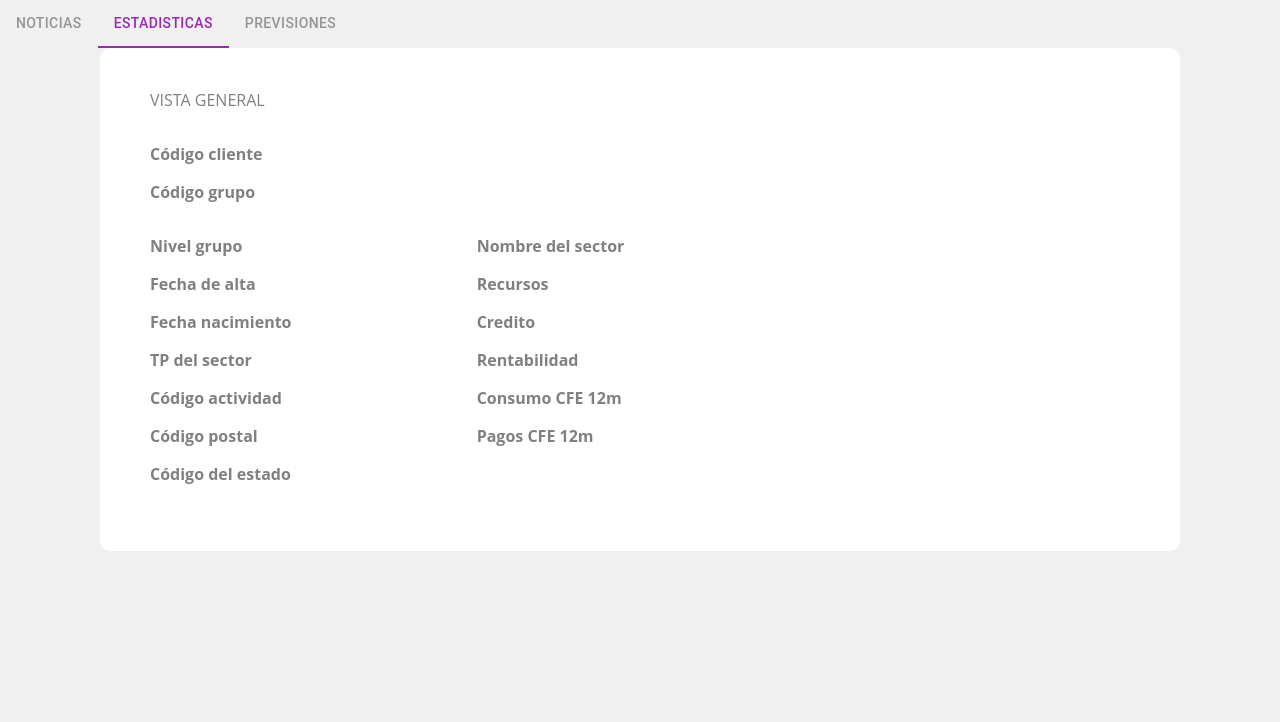
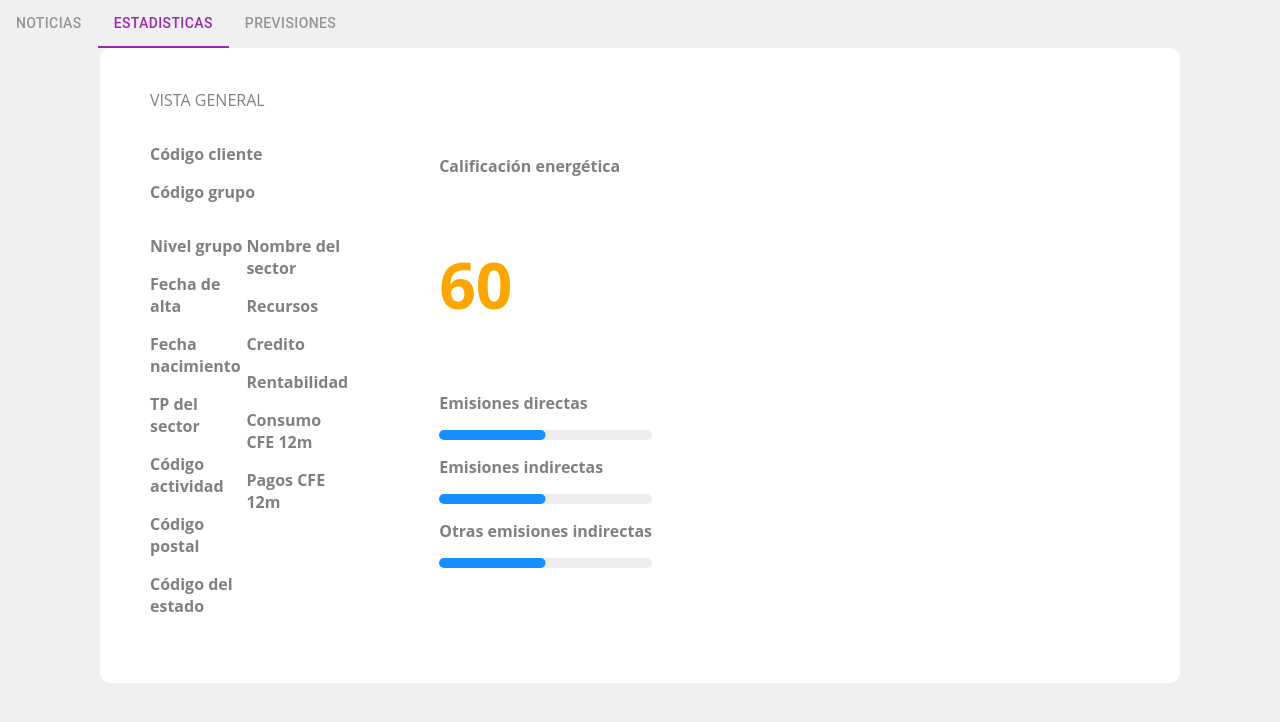
Before and after one commit to VictorGreco/hackathon-bbva-2021-demo, a React (Create React App) app: page /company/1 in a window 1280 px wide. Shown: the top 722 px of the page. Built offline with nearby package versions, Linux system fonts and the light colour scheme; no server answers.

Commit message:
feature: added detail page and finished first page

```diff
--- a/src/components/app-bar.js
+++ b/src/components/app-bar.js
@@ -69,7 +69,7 @@ export default function PrimarySearchAppBar({ setSearch }) {
               placeholder="Search…"
               inputProps={{ 'aria-label': 'search' }}
               onChange={(event) => {
-                  setSearch(event.target.value)
+                setSearch(event.target.value)
               }}
             />
           </Search>
--- a/src/components/details.js
+++ b/src/components/details.js
@@ -4,6 +4,7 @@ import axios from 'axios';
 import Grid from '@mui/material/Grid';
 import { makeStyles } from '@mui/styles';
 import ColorTabs from './tabs';
+import ProgressBar from './progress-bar';
 
 const useStyles = makeStyles({
     tabsWrapper: {
@@ -13,7 +14,9 @@ const useStyles = makeStyles({
         backgroundColor: '#FFFFFF',
         margin: '0px 100px 50px 100px',
         padding: '25px 50px 50px 50px',
-        borderRadius: '10px'
+        borderRadius: '10px',
+        display: 'flex',
+        alignItems: 'center',
     },
     title: {
         fontSize: '1rem',
@@ -31,6 +34,24 @@ const useStyles = makeStyles({
         fontSize: '1rem',
         fontFamily: 'Open Sans',
         color: '#CCCCCC',
+    },
+    totalScore: {
+        fontSize: '4rem',
+        fontFamily: 'Open Sans',
+        fontWeight: 'bold',
+        color: '#CCCCCC',
+    },
+    red: {
+        color: 'red',
+    },
+    orange: {
+        color: 'orange'
+    },
+    green: {
+        color: 'green'
+    },
+    alignCentre: {
+        textAlign: 'center'
     }
 });
 
@@ -57,7 +78,7 @@ function Details() {
             </Grid>
             <Grid item xs={12}>
                 <Grid className={classes.mainWrapper}>
-                    <Grid item xs={6}>
+                    <Grid item xs={7}>
                         <p className={classes.title}>Vista general</p>
                         <Grid container>
                             <Grid item xs={12}>
@@ -114,7 +135,25 @@ function Details() {
                             </Grid>
                         </Grid>
                     </Grid>
-                    <Grid item xs={6}></Grid>
+                    <Grid item xs={5}>
+                        <p className={classes.metricTitle}>Calificación energética</p>
+                        <p
+                            className={`${classes.totalScore} ${60 < 50 ?
+                                classes.red :
+                                60 < 100 ?
+                                    classes.orange :
+                                    classes.green}`}
+                        >60</p>
+
+                        <p className={classes.metricTitle}>Emisiones directas</p>
+                        <ProgressBar color='first'/>
+
+                        <p className={classes.metricTitle}>Emisiones indirectas</p>
+                        <ProgressBar color='second' />
+
+                        <p className={classes.metricTitle}>Otras emisiones indirectas</p>
+                        <ProgressBar color='third' />
+                    </Grid>
                 </Grid>
             </Grid>
         </Grid>
--- /dev/null
+++ b/src/components/progress-bar.js
@@ -0,0 +1,52 @@
+import * as React from 'react';
+import { styled } from '@mui/material/styles';
+import LinearProgress, { linearProgressClasses } from '@mui/material/LinearProgress';
+import { makeStyles } from '@mui/styles';
+
+
+const BorderLinearProgress = styled(LinearProgress)(({ theme }) => ({
+  height: 10,
+  borderRadius: 5,
+  [`&.${linearProgressClasses.colorPrimary}`]: {
+    backgroundColor: theme.palette.grey[theme.palette.mode === 'light' ? 200 : 800],
+  },
+  [`& .${linearProgressClasses.bar}`]: {
+    borderRadius: 5,
+    backgroundColor: theme.palette.mode === 'light' ? '#1a90ff' : '#308fe8',
+  },
+}));
+
+const useStyles = makeStyles({
+  color1: {
+    [`& .${linearProgressClasses.bar}`]: {
+      borderRadius: 5,
+      backgroundColor: '#59981A',
+    },
+  },
+  color2: {
+    [`& .${linearProgressClasses.bar}`]: {
+      borderRadius: 5,
+      backgroundColor: '#81B622',
+    },
+  },
+  color3: {
+    [`& .${linearProgressClasses.bar}`]: {
+      borderRadius: 5,
+      backgroundColor: '#ECF87F',
+    },
+  }
+});
+
+export default function ProgressBar({ color }) {
+  const classes = useStyles();
+
+  const colorDict = {
+    first: classes.color1,
+    second: classes.color2,
+    third: classes.color3,
+  }
+
+  return (
+      <BorderLinearProgress variant="determinate" value={50} className={colorDict[color]} />
+  );
+}
--- a/src/components/sortable-table.js
+++ b/src/components/sortable-table.js
@@ -10,7 +10,7 @@ import TableHead from '@mui/material/TableHead';
 import TableRow from '@mui/material/TableRow';
 import TableSortLabel from '@mui/material/TableSortLabel';
 import Paper from '@mui/material/Paper';
-import Checkbox from '@mui/material/Checkbox';
+import { useHistory } from "react-router-dom";
 import { visuallyHidden } from '@mui/utils';
 
 function descendingComparator(a, b, orderBy) {
@@ -46,13 +46,37 @@ const headCells = [
         id: ' cd_cliente',
         numeric: false,
         disablePadding: true,
-        label: ' cd_cliente',
+        label: ' Código cliente',
     },
     {
         id: 'nm_sector',
         numeric: true,
         disablePadding: false,
-        label: 'nm_sector',
+        label: 'Nombre del sector',
+    },
+    {
+        id: 'emisiones_directas',
+        numeric: true,
+        disablePadding: false,
+        label: 'Emisiones directas',
+    },
+    {
+        id: 'emisiones_indirectas',
+        numeric: true,
+        disablePadding: false,
+        label: 'Emisiones indirectas',
+    },
+    {
+        id: 'otras_indirectas',
+        numeric: true,
+        disablePadding: false,
+        label: 'Otras indirectas',
+    },
+    {
+        id: 'emisiones_totales',
+        numeric: true,
+        disablePadding: false,
+        label: 'Emisiones totales',
     }
 ];
 
@@ -106,9 +130,9 @@ EnhancedTableHead.propTypes = {
 export default function EnhancedTable({ search }) {
     const [order, setOrder] = React.useState('asc');
     const [orderBy, setOrderBy] = React.useState('nm_sector');
-    const [selected, setSelected] = React.useState([]);
     const [rows, setRows] = React.useState([]);
     const [filteredRows, setFilteredRows] = React.useState([]);
+    const history = useHistory();
 
     useEffect(() => {
         axios.get('https://hackathon-bbva-21-calc-verde.herokuapp.com/company')
@@ -125,7 +149,7 @@ export default function EnhancedTable({ search }) {
     useEffect(() => {
         if (search !== '') {
             console.log(search)
-            const filter = rows.filter((row) => row.cd_cliente.includes(search) || row.nm_sector.includes(search));
+            const filter = rows.filter((row) => row.cd_cliente.includes(search) || row.nm_sector.toLowerCase().includes(search));
 
             setFilteredRows(filter)
         } else {
@@ -140,36 +164,10 @@ export default function EnhancedTable({ search }) {
         setOrderBy(property);
     };
 
-    const handleSelectAllClick = (event) => {
-        if (event.target.checked) {
-            const newSelecteds = filteredRows.map((n) => n.cd_cliente);
-            setSelected(newSelecteds);
-            return;
-        }
-        setSelected([]);
+    const handleClick = (event, cd_cliente) => {
+
+        history.push(`/company/${cd_cliente}`);
     };
-
-    const handleClick = (event, cd_cliente) => {
-        const selectedIndex = selected.indexOf(cd_cliente);
-        let newSelected = [];
-
-        if (selectedIndex === -1) {
-            newSelected = newSelected.concat(selected, cd_cliente);
-        } else if (selectedIndex === 0) {
-            newSelected = newSelected.concat(selected.slice(1));
-        } else if (selectedIndex === selected.length - 1) {
-            newSelected = newSelected.concat(selected.slice(0, -1));
-        } else if (selectedIndex > 0) {
-            newSelected = newSelected.concat(
-                selected.slice(0, selectedIndex),
-                selected.slice(selectedIndex + 1),
-            );
-        }
-
-        setSelected(newSelected);
-    };
-
-    const isSelected = (cd_cliente) => selected.indexOf(cd_cliente) !== -1;
 
     return (
         <Box sx={{ width: '100%' }}>
@@ -181,48 +179,30 @@ export default function EnhancedTable({ search }) {
                         size={'medium'}
                     >
                         <EnhancedTableHead
-                            numSelected={selected.length}
                             order={order}
                             orderBy={orderBy}
-                            onSelectAllClick={handleSelectAllClick}
                             onRequestSort={handleRequestSort}
                             rowCount={filteredRows.length}
                         />
                         <TableBody>
                             {stableSort(filteredRows, getComparator(order, orderBy))
                                 .map((row, index) => {
-                                    const isItemSelected = isSelected(row.cd_cliente);
-                                    const labelId = `enhanced-table-checkbox-${index}`;
 
                                     return (
                                         <TableRow
                                             hover
                                             onClick={(event) => handleClick(event, row.cd_cliente)}
                                             role="checkbox"
-                                            aria-checked={isItemSelected}
                                             tabIndex={-1}
                                             key={row.cd_cliente}
-                                            selected={isItemSelected}
                                         >
-                                            <TableCell padding="checkbox">
-                                                <Checkbox
-                                                    color="primary"
-                                                    checked={isItemSelected}
-                                                    inputProps={{
-                                                        'aria-labelledby': labelId,
-                                                    }}
-                                                />
-                                            </TableCell>
-                                            <TableCell
-                                                component="th"
-                                                id={labelId}
-                                                scope="row"
-                                                padding="none"
-                                            >
-                                                {row.cd_cliente}
-                                            </TableCell>
+                                            <TableCell padding="checkbox"></TableCell>
+                                            <TableCell component="th" scope="row">{row.cd_cliente}</TableCell>
                                             <TableCell align="right">{row.nm_sector}</TableCell>
-                                            <TableCell align="right">{row.producto}</TableCell>
+                                            <TableCell align="right">{row.emisiones_directas}</TableCell>
+                                            <TableCell align="right">{row.emisiones_indirectas}</TableCell>
+                                            <TableCell align="right">{row.otras_indirectas}</TableCell>
+                                            <TableCell align="right">{row.emisiones_totales}</TableCell>
                                         </TableRow>
                                     );
                                 })}
```
